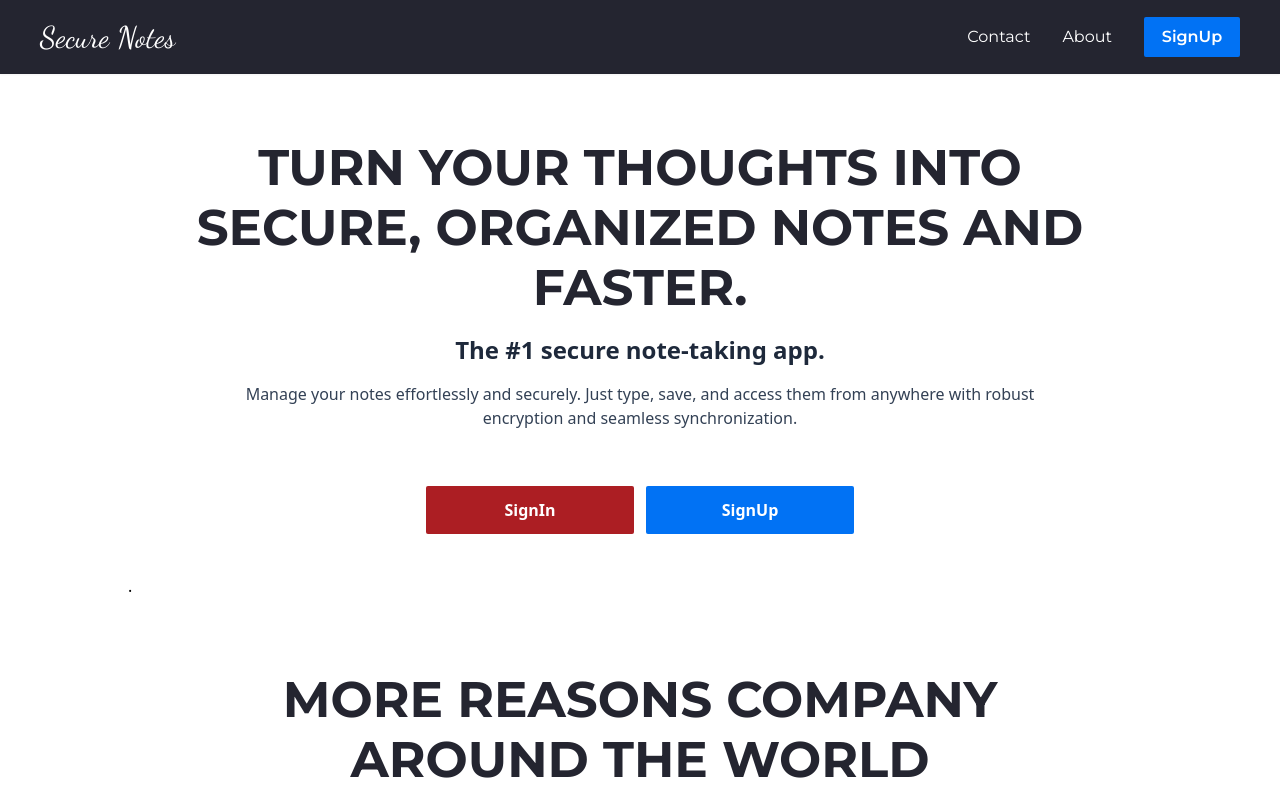
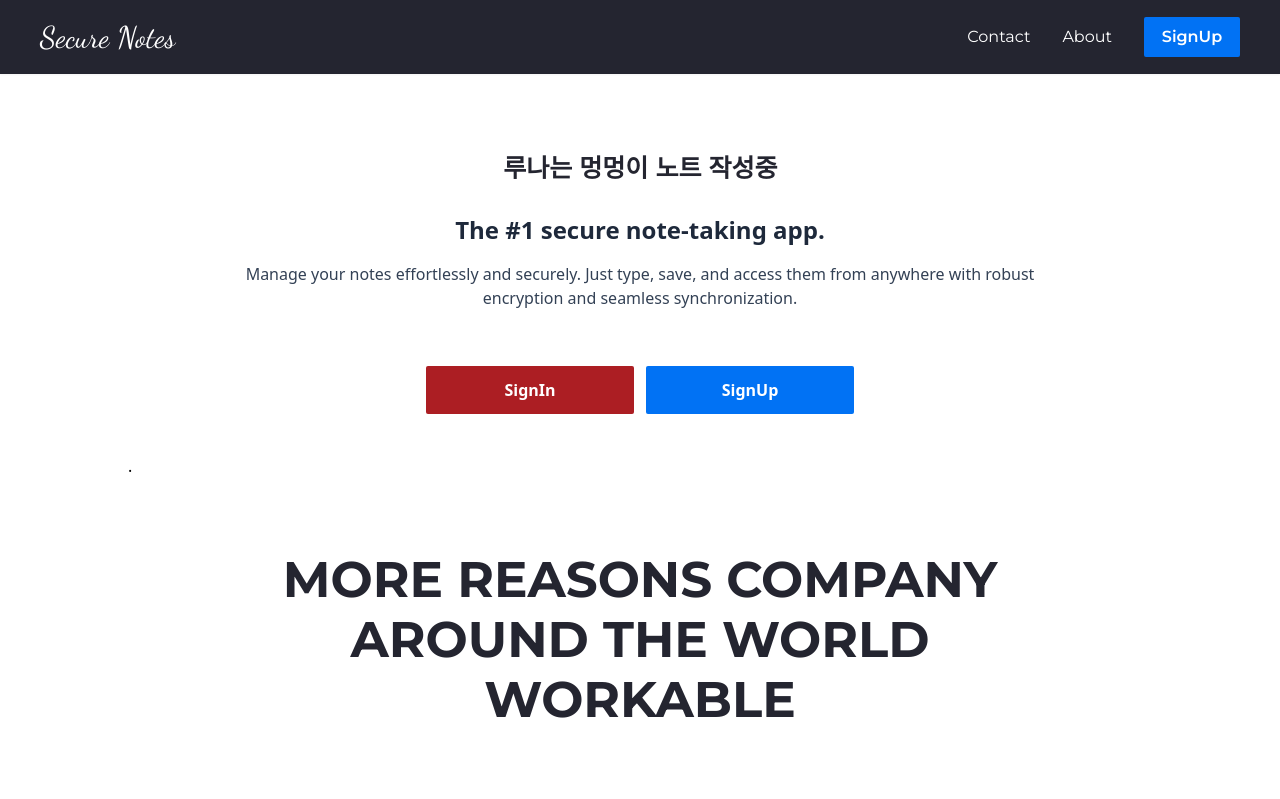
Before and after one commit to babyluna628/secure-notes-react, a React (Create React App) app: page / in a window 1280 px wide. Shown: the top 799 px of the page. Built offline with nearby package versions, Linux system fonts and the light colour scheme.

Commit message:
상단네브바

```diff
--- a/src/components/LandingPage.js
+++ b/src/components/LandingPage.js
@@ -7,17 +7,19 @@ import State from "./LandingPageCom/State";
 import Testimonial from "./LandingPageCom/Testimonial/Testimonial";
 import { useMyContext } from "../store/ContextApi";
 
+//위에서 내려오는 애니메이션
 const fadeInFromTop = {
   hidden: { opacity: 0, y: -50 },
   visible: { opacity: 1, y: 0, transition: { duration: 0.8 } },
 };
+//밑에서 올라오는 애니메이션
 const fadeInFromBotom = {
   hidden: { opacity: 0, y: 20 },
   visible: { opacity: 1, y: 0, transition: { duration: 0.5 } },
 };
 
 const LandingPage = () => {
-  // Access the token  state by using the useMyContext hook from the ContextProvider
+  //컨텍스트에서 토큰 가져옴
   const { token } = useMyContext();
 
   return (
@@ -27,9 +29,22 @@ const LandingPage = () => {
           className="font-montserrat uppercase text-headerColor  xl:text-headerText md:text-4xl text-2xl mx-auto text-center font-bold sm:w-[95%] w-full"
           initial="hidden"
           animate="visible"
-          variants={fadeInFromTop}
+          variants={{
+            hidden: { opacity: 0, y: -100, scale: 0.5 },
+            visible: {
+              opacity: 1,
+              y: 0,
+              transition: {
+                type: "spring",
+                stiffness: 120,
+                damping: 6,
+                mass: 1,
+                bounce: 0.5,
+              },
+            },
+          }}
         >
-          Turn your thoughts into secure, organized notes And Faster.
+          루나는 멍멍이 노트 작성중
         </motion.h1>
         <h3 className="text-logoText md:text-2xl text-xl font-semibold text-slate-800 text-center">
           The #1 secure note-taking app.
--- a/src/components/Navbar.js
+++ b/src/components/Navbar.js
@@ -5,12 +5,12 @@ import { RxCross2 } from "react-icons/rx";
 import { useMyContext } from "../store/ContextApi";
 
 const Navbar = () => {
-  //handle the header opening and closing menu for the tablet/mobile device
+  //테블릿 모바일 사이즈에는 햄버거버튼
   const [headerToggle, setHeaderToggle] = useState(false);
   const pathName = useLocation().pathname;
   const navigate = useNavigate();
 
-  // Access the states by using the useMyContext hook from the ContextProvider
+  // 컨택스트로 정보를 가져옴
   const { token, setToken, setCurrentUser, isAdmin, setIsAdmin } =
     useMyContext();
 
```
Also changed, not shown: src/components/ProtectedRoute.js (+4 -5 lines).
